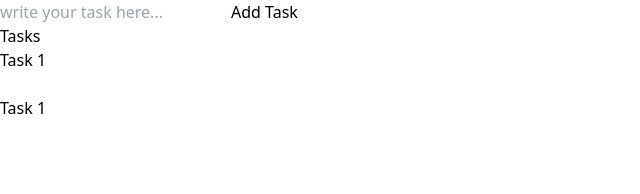
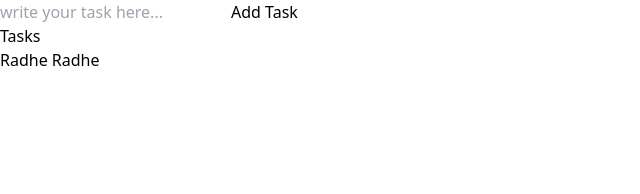
Before and after one commit to Krishnanand2517/todo-redux-toolkit, a React (Vite) app: page / in a window 1280 px wide. Shown: the top 194 px of the page, without its empty margins (0-640 px from the left). Built offline with nearby package versions, Linux system fonts and the light colour scheme.

Commit message:
View the added todos in the 'TodoList' component

```diff
--- a/src/App.jsx
+++ b/src/App.jsx
@@ -1,4 +1,4 @@
-import { TodoForm, TodoItem } from './components';
+import { TodoForm, TodoList } from './components';
 
 const App = () => {
 
@@ -7,8 +7,7 @@ const App = () => {
       <div className="w-full max-w-2xl mx-auto">
         <TodoForm />
         <h2 className="text-2xl text-center font-black">Tasks</h2>
-        <TodoItem />
-        <TodoItem />
+        <TodoList />
       </div>
     </div>
   );
--- a/src/components/TodoForm.jsx
+++ b/src/components/TodoForm.jsx
@@ -11,6 +11,7 @@ const TodoForm = () => {
         e.preventDefault();
 
         dispatch(addTodo(todoText));
+        setTodoText("");
     };
 
     return (
--- a/src/components/TodoItem.jsx
+++ b/src/components/TodoItem.jsx
@@ -1,11 +1,9 @@
-
-
-const TodoItem = () => {
+const TodoItem = ({ todo }) => {
 
     return (
         <div className="bg-gray-900 rounded-lg p-4 my-4 flex justify-between items-center">
             <div>
-                Task 1
+                {todo.text}
             </div>
             <div>
                 <button
--- /dev/null
+++ b/src/components/TodoList.jsx
@@ -0,0 +1,18 @@
+import { useSelector } from 'react-redux';
+import TodoItem from './TodoItem';
+
+const TodoList = () => {
+    const todos = useSelector(state => state.todos);
+
+    return (
+        <ul>
+            {todos.map((todo) => (
+                <li key={todo.id}>
+                    <TodoItem todo={todo} />
+                </li>
+            ))}
+        </ul>
+    );
+};
+
+export default TodoList;
--- a/src/components/index.js
+++ b/src/components/index.js
@@ -1,4 +1,4 @@
 import TodoForm from './TodoForm';
-import TodoItem from './TodoItem';
+import TodoList from './TodoList';
 
-export { TodoForm, TodoItem };
+export { TodoForm, TodoList };
```
